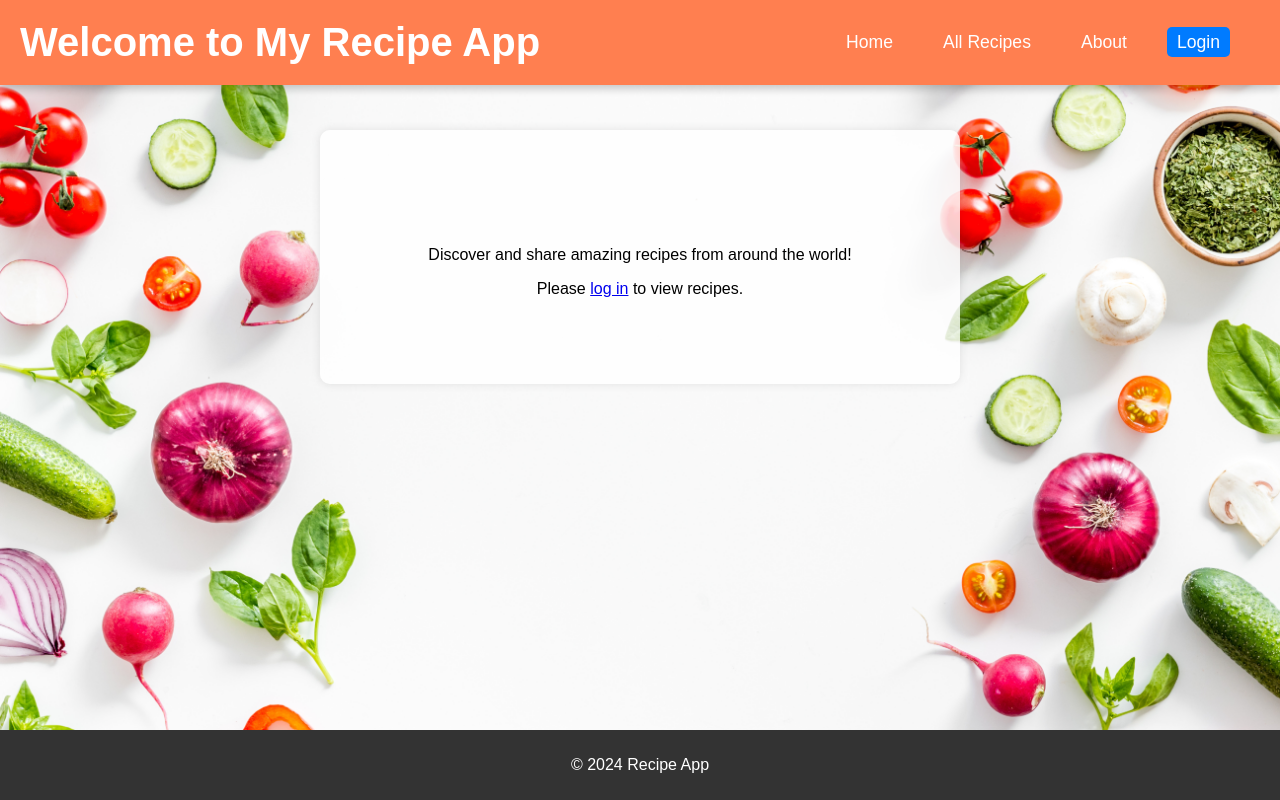
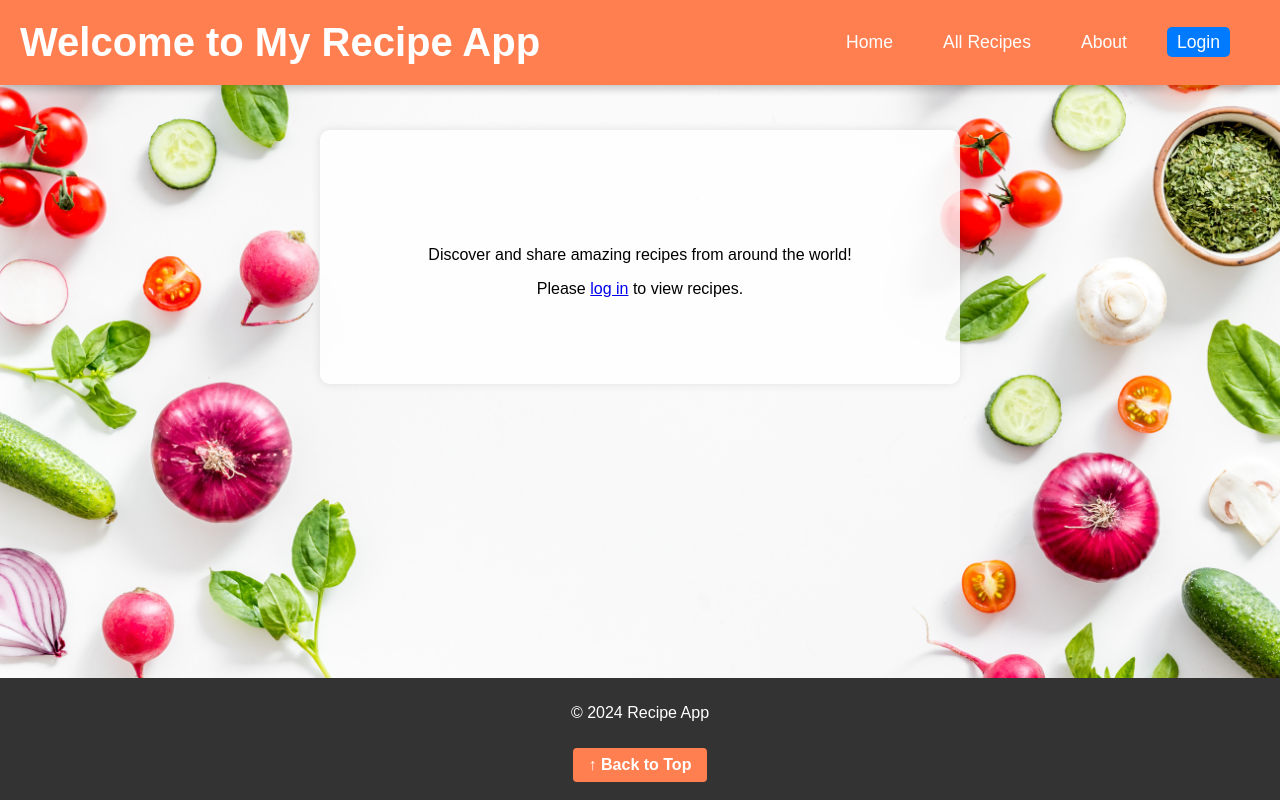
Before and after one commit to AJSorbello/recipe-app, a Django app: page / in a window 1280 px wide. Run offline with Django 4.2, Linux system fonts and the light colour scheme.

Commit message:
Add Back to Top button in footer

```diff
--- a/src/static/styles.css
+++ b/src/static/styles.css
@@ -119,6 +119,31 @@ footer {
     padding: 10px 0;
     width: 100%;
     margin-top: auto; /* Ensure footer stays at the bottom */
+    display: flex;
+    flex-direction: column;
+    align-items: center;
+    gap: 10px;
+}
+
+.back-to-top {
+    background-color: #ff7f50;
+    color: white;
+    padding: 8px 16px;
+    border-radius: 4px;
+    text-decoration: none;
+    font-weight: bold;
+    transition: background-color 0.3s, transform 0.2s;
+    display: inline-block;
+    margin-bottom: 8px;
+}
+
+.back-to-top:hover {
+    background-color: #ff6b3d;
+    transform: translateY(-2px);
+}
+
+.back-to-top:active {
+    transform: translateY(0);
 }
 
 /* Form Styles */
--- a/src/templates/base/base.html
+++ b/src/templates/base/base.html
@@ -8,7 +8,7 @@
     <link rel="stylesheet" href="{% static 'styles.css' %}">
     <link rel="shortcut icon" href="{% static 'favicon.ico' %}" type="image/x-icon">
 </head>
-<body>
+<body id="top">
     <div class="page-container">
         <header>
             <h1>{% block page_title %}Recipe App{% endblock %}</h1>
@@ -36,6 +36,7 @@
     </div>
     <footer>
         <p>&copy; 2024 Recipe App</p>
+        <a href="#top" class="back-to-top">↑ Back to Top</a>
     </footer>
 </body>
 </html>
```
